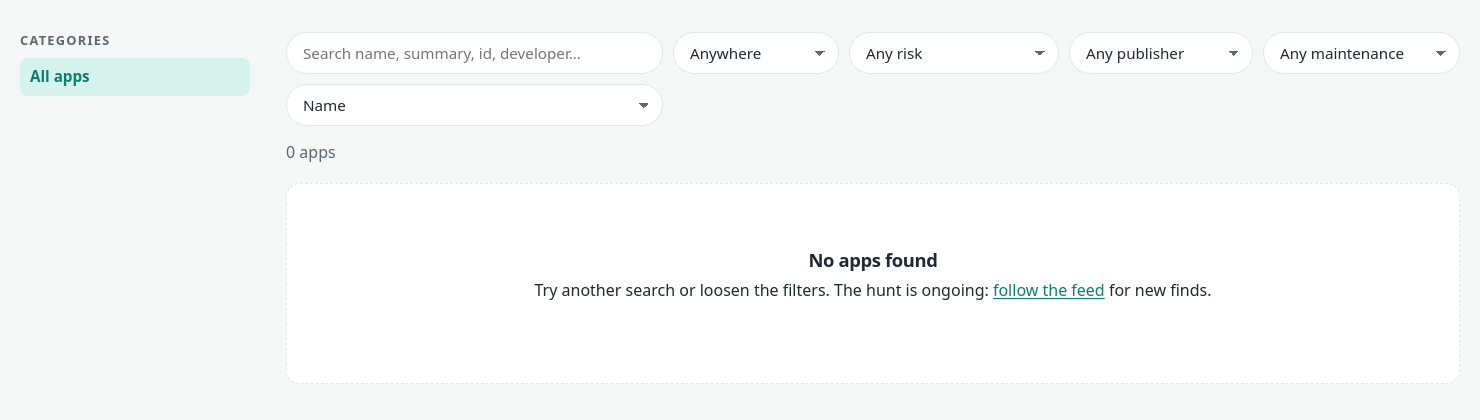
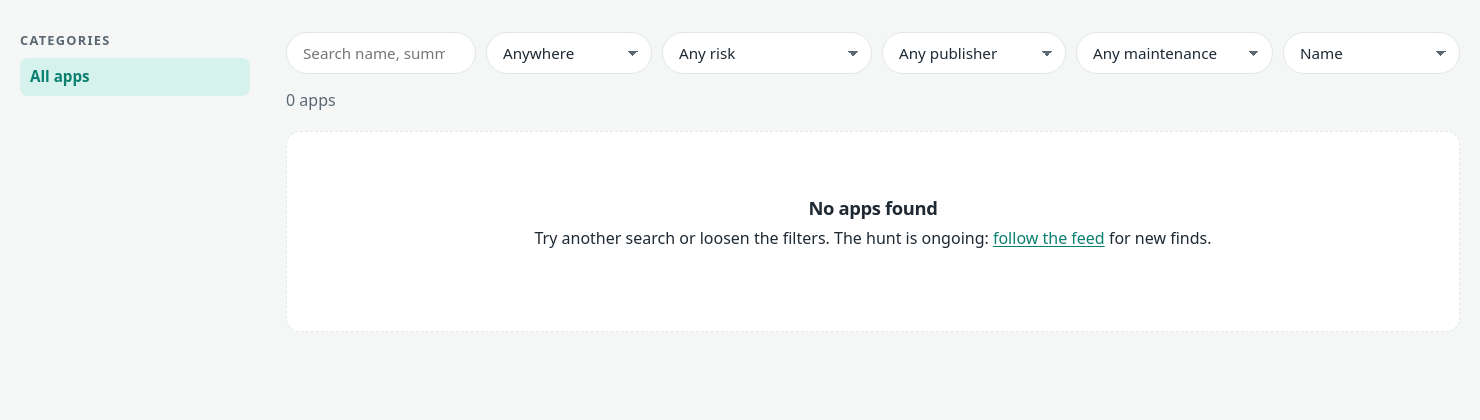
Before and after one commit to abutauskas/flatsonar, a FastAPI app: page /apps in a window 1480 px wide. Shown: the part 65-485 px from the top of the page. Run offline with FastAPI, Linux system fonts and the light colour scheme; data that the repository does not hold is empty.

Commit message:
Fix sort dropdown stretching full-width on the apps toolbar
.toolbar's grid only reserved 5 columns (search + 4 filters), but the
form has 6 controls - the sort select wrapped to a new row and landed
in the search bar's stretchy 1fr column instead of sizing to its own
content.

Co-Authored-By: Claude Sonnet 5 <noreply@anthropic.com>

```diff
--- a/server/flatsonar_server/web/static/style.css
+++ b/server/flatsonar_server/web/static/style.css
@@ -237,7 +237,7 @@ select { padding-right: 34px; appearance: none; -webkit-appearance: none;
 .cats a span { color: var(--muted); font-size: .85em; }
 .cats a:hover { background: var(--surface-2); }
 .cats a[aria-current] { background: var(--accent-soft); color: var(--accent-ink); font-weight: 600; }
-.toolbar { display: grid; grid-template-columns: minmax(180px, 1fr) repeat(4, max-content); gap: 10px; align-items: center; margin-bottom: 14px; }
+.toolbar { display: grid; grid-template-columns: minmax(180px, 1fr) repeat(5, max-content); gap: 10px; align-items: center; margin-bottom: 14px; }
 .toolbar input.search { min-width: 0; width: 100%; }
 .js .nojs { display: none; }
 .count { color: var(--muted); margin: 0 0 18px; }
```
